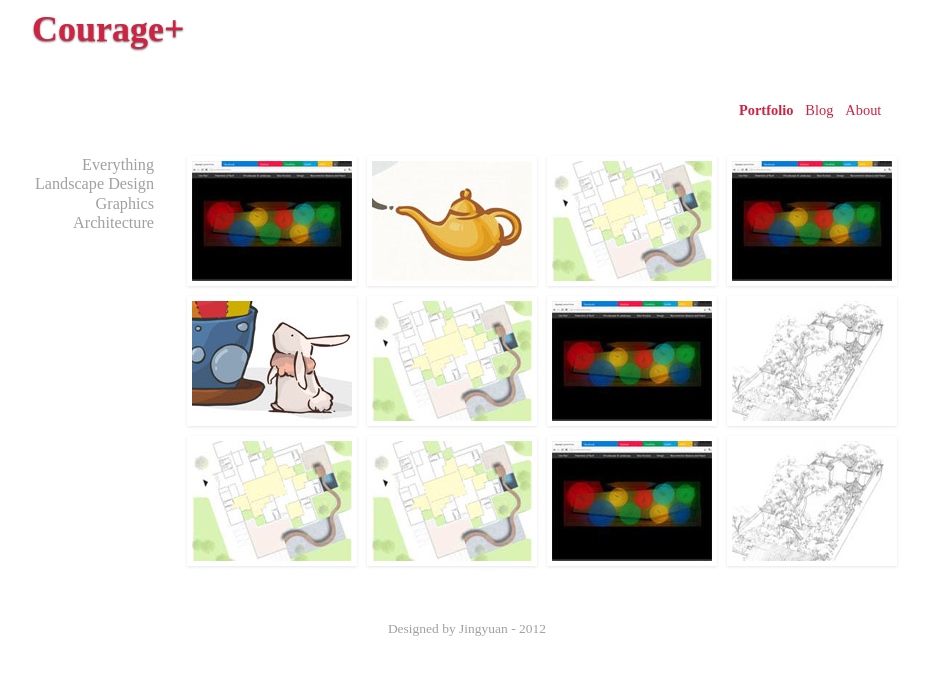
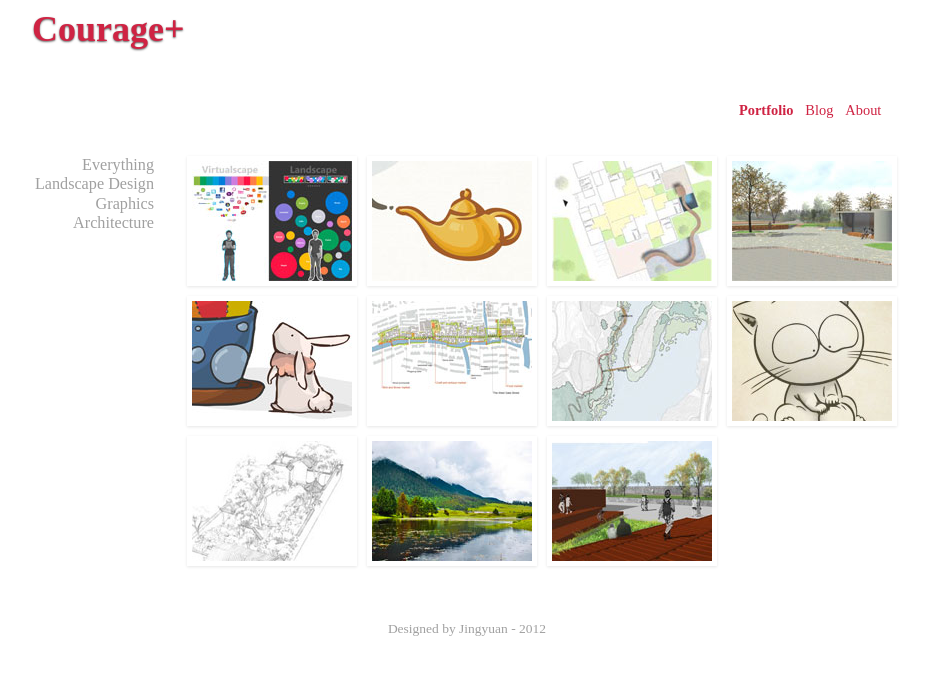
Before and after one commit to jingyuan/jingyuan.github.com, a Jekyll site: the page index.html, which Jekyll copies as it is, in a window 1280 px wide. Shown: the top 675 px of the page, without its empty margins (173-1100 px from the left). Built offline with Jekyll 4.4.1, drawn with Linux system fonts in a browser that asks for light colours; nearby versions of some CDN libraries; some web fonts are replaced; Markdown is read by kramdown in place of the engine named in the settings.

Commit message:
added all preview pictures on the index page

```diff
--- a/index.html
+++ b/index.html
@@ -68,7 +68,7 @@
 				</li>
 				<li data-tags="Landscape Design">
 					<a href="../">
-						<img src="images/asla2011.jpg" />
+						<img src="images/purksi.jpg" />
 						<div><span>Light up the site</span></div>
 					</a>
 				</li>
@@ -78,46 +78,40 @@
 						<div><span>The design of a Chinese Classic Garden</span></div>
 					</a>
 				</li>
-				<li data-tags="Architecture">
+				<li data-tags="Landscape Design">
 					<a href="../">
-						<img src="images/kindergarten.jpg" />
+						<img src="images/community.jpg" />
 						<div><span>The design of a community kindergarten</span></div>
 					</a>
 				</li>
 				<li data-tags="Landscape Design">
 					<a href="../">
-						<img src="images/asla2011.jpg" />
+						<img src="images/kolbotn.jpg" />
 						<div><span>Light up the site</span></div>
 					</a>
 				</li>
 				<li data-tags="Graphics">
 					<a href="../">
-						<img src="images/classicgarden.jpg" />
+						<img src="images/kitten.jpg" />
 						<div><span>The design of a Chinese Classic Garden</span></div>
 					</a>
 				</li>
-				<li data-tags="Architecture">
+				<li data-tags="Landscape Design">
 					<a href="../">
-						<img src="images/kindergarten.jpg" />
+						<img src="images/classicgarden.jpg" />
 						<div><span>The design of a community kindergarten</span></div>
 					</a>
 				</li>
-				<li data-tags="Architecture">
+				<li data-tags="Graphics">
 					<a href="../">
-						<img src="images/kindergarten.jpg" />
+						<img src="images/photography.jpg" />
 						<div><span>The design of a community kindergarten</span></div>
 					</a>
 				</li>
 				<li data-tags="Landscape Design">
 					<a href="../">
-						<img src="images/asla2011.jpg" />
+						<img src="images/park.jpg" />
 						<div><span>Light up the site</span></div>
-					</a>
-				</li>
-				<li data-tags="Graphics">
-					<a href="../">
-						<img src="images/classicgarden.jpg" />
-						<div><span>The design of a Chinese Classic Garden</span></div>
 					</a>
 				</li>
 			</ul>
```
Also changed, not shown: images/asla2011.jpg, images/community.jpg (added), images/kitten.jpg (added), images/kolbotn.jpg (added), images/park.jpg (added), images/photography.jpg (added), images/purksi.jpg (added).
